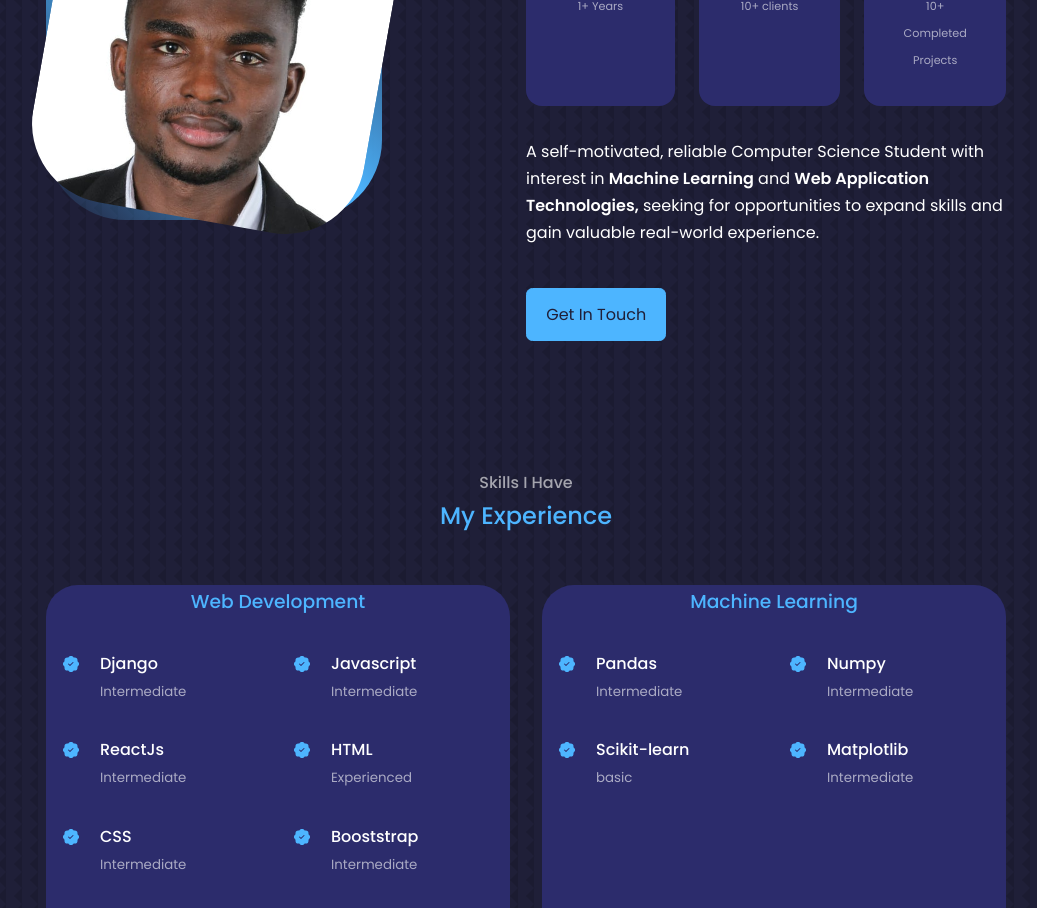
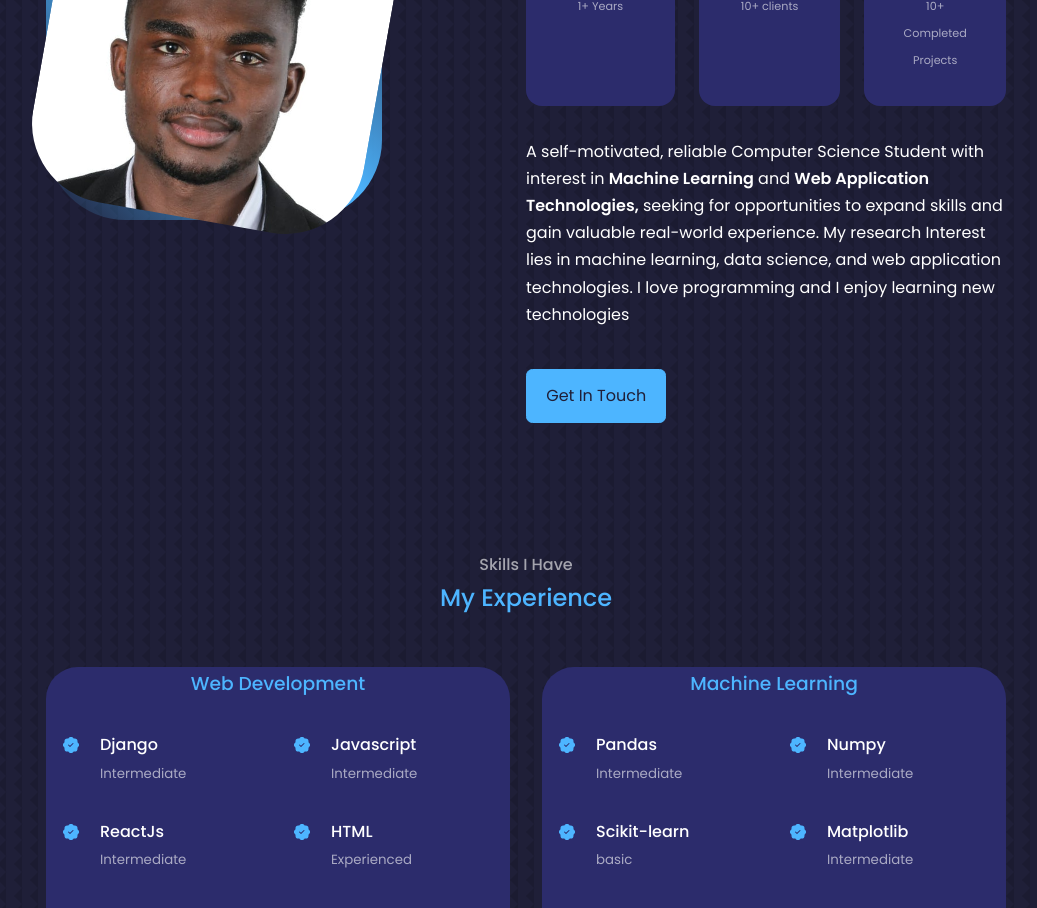
Before and after one commit to abdulaihalidu/My-Portfolio, a React (Create React App) app: page / in a window 1280 px wide. Shown: the part 1160-2068 px from the top of the page, without its empty margins (114-1151 px from the left). Built offline with nearby package versions, Linux system fonts and the light colour scheme.

Commit message:
Update About.jsx

```diff
--- a/src/components/about/About.jsx
+++ b/src/components/about/About.jsx
@@ -41,7 +41,9 @@ const About = () => {
             A self-motivated, reliable Computer Science Student with interest in{" "}
             <b>Machine Learning</b> and <b>Web Application Technologies,</b>{" "}
             seeking for opportunities to expand skills and gain valuable
-            real-world experience.
+            real-world experience. {" " }
+            My research Interest lies in machine learning, data science, and web application technologies. {" "}
+            I love programming and I enjoy learning new technologies
           </p>
           <a href="#contact" className="btn btn-primary">
             Get In Touch
```
